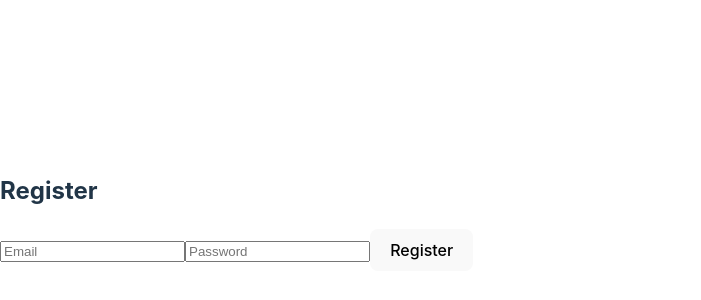
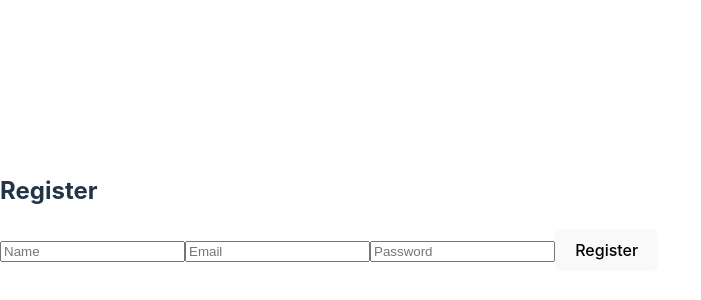
Before and after one commit to SLIIT-24-25J-047-Research/AUTOMATED-INTERVIEW-PROCESSING-SYSTEM, a React (Vite) app in the folder frontend/AIPT/: page /register in a window 1280 px wide. Shown: the part 188-488 px from the top of the page, without its empty margins (0-701 px from the left). Built offline with nearby package versions, Linux system fonts and the light colour scheme.

Commit message:
feat(UI): add name feild to the form

```diff
--- a/frontend/AIPT/src/components/Register.tsx
+++ b/frontend/AIPT/src/components/Register.tsx
@@ -5,12 +5,13 @@
 const Register: React.FC = () => {
   const [email, setEmail] = useState('');
   const [password, setPassword] = useState('');
+  const [name, setName] = useState('');
   const navigate = useNavigate();
 
   const handleSubmit = async (e: React.FormEvent) => {
     e.preventDefault();
     try {
-      await axios.post('http://localhost:5000/api/auth/register', { email, password });
+      await axios.post('http://localhost:5000/api/auth/register', {name, email, password });
       navigate('/login');
     } catch (error) {
       console.error(error);
@@ -20,6 +21,12 @@
   return (
     <form onSubmit={handleSubmit}>
       <h2>Register</h2>
+      <input
+        type = "text"
+        placeholder = "Name"
+        value = {name}
+        onChange = {(e) => setName(e.target.value)}
+      />
       <input
         type="email"
         placeholder="Email"
```
